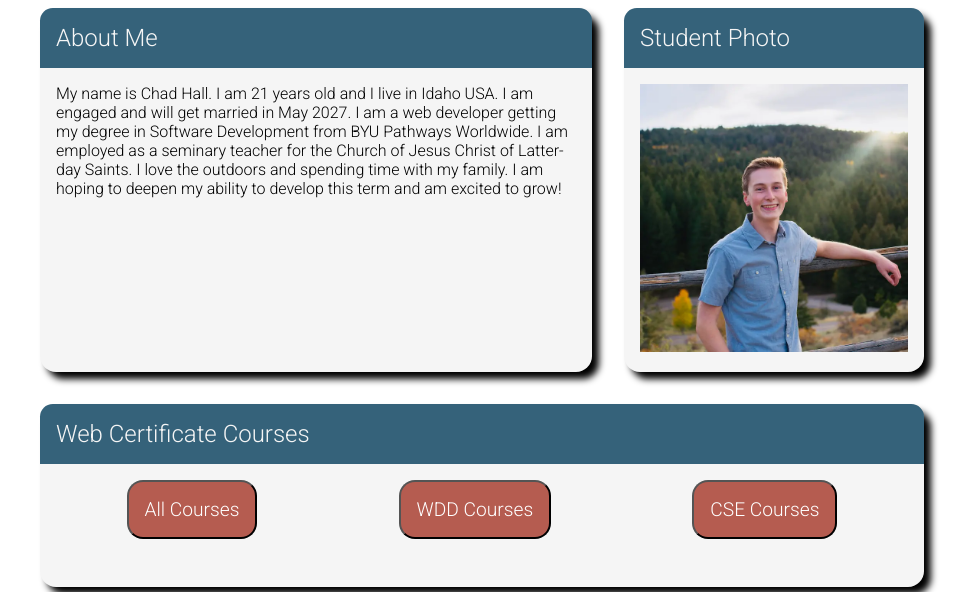
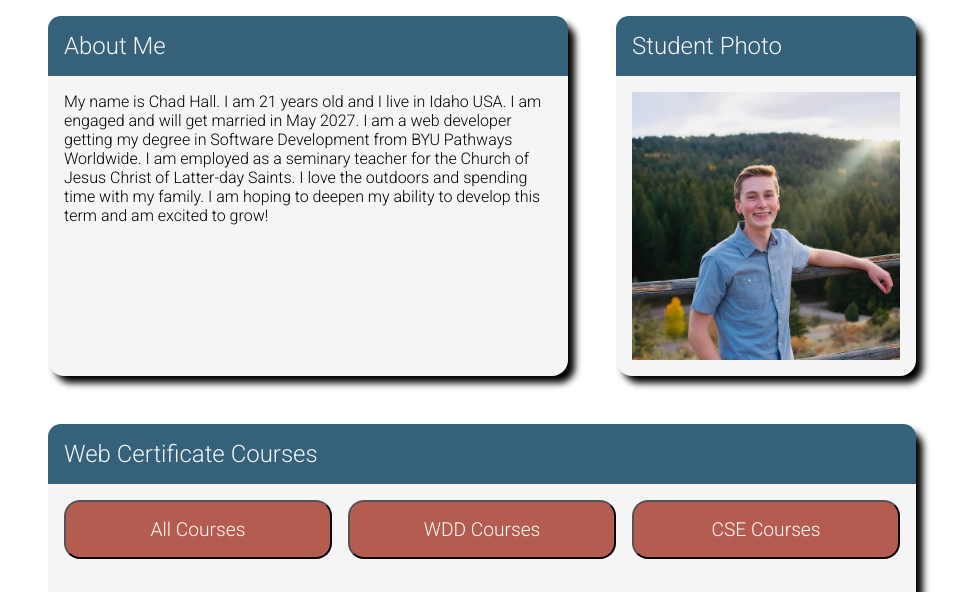
Before and after one commit to chadhall1313/wdd231, a plain HTML site: page index.html in a window 1280 px wide. Shown: the part 181-773 px from the top of the page, without its empty margins (158-1126 px from the left). Drawn offline with Linux system fonts and the light colour scheme.

Commit message:
fixed lighthouse and whitespace errors

```diff
--- a/index.html
+++ b/index.html
@@ -19,7 +19,7 @@
     <header>
         <img src="images/geo-alt.svg" alt="website logo icon" width="24" height="24">
         <span>Chad Hall</span>
-        <button id="ham-btn" class="hamburger"></button>
+        <button aria-label="toggle navigation menu" id="ham-btn" class="hamburger"></button>
     </header>
 
     <nav id="navigation" class="navigation">
--- a/styles/small.css
+++ b/styles/small.css
@@ -40,6 +40,7 @@ header img {
 .hamburger {
     font-family: Verdana, Geneva, Tahoma, sans-serif;
     background: none;
+    padding: 0 1rem 0 0;
     border: none;
     color: var(--font-color);
     font-size: 1.5rem;
@@ -110,7 +111,7 @@ section {
     border-radius: 1rem;
     background-color: var(--font-color);
     box-shadow: 7px 7px 7px;
-    margin: .5rem;
+    margin: 1rem;
 }
 
 section p {
@@ -127,6 +128,8 @@ h2 {
 .profile img {
     max-width: 300px;
     padding: 1rem;
+    display: block;
+    margin: auto;
 }
 
 .courses button {
@@ -139,8 +142,9 @@ h2 {
 }
 
 .buttons {
-    display: flex;
-    justify-content: space-around;
+    display: grid;
+    grid-template-columns: 1fr 1fr 1fr;
+    gap: 1rem;
     padding: 1rem;
 }
 
```
